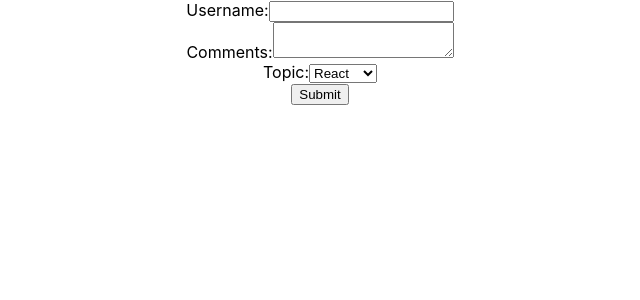
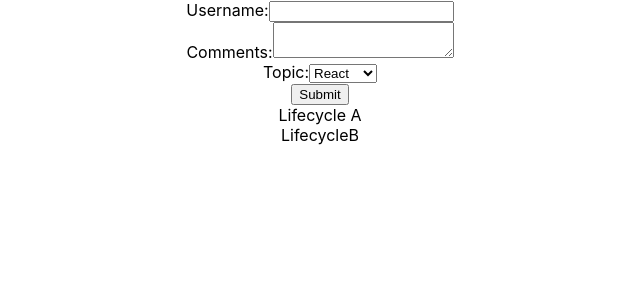
Before and after one commit to Navneet2569/Learning-React, a React (Create React App) app in the folder hello-world/: page / in a window 1280 px wide. Shown: the top 300 px of the page, without its empty margins (320-960 px from the left). Built offline with nearby package versions, Linux system fonts and the light colour scheme.

Commit message:
Component Mounting Lifecycle Methods

```diff
--- a/hello-world/src/App.js
+++ b/hello-world/src/App.js
@@ -14,6 +14,7 @@
 import Stylesheets from "./components/Stylesheets";
 import Inline from "./components/Inline";
 import Form from "./components/Form";
+import LifecycleA from "./components/LifecycleA";
 
 function App() {
   return (
@@ -50,6 +51,8 @@
       <Inline /> */}
 
       <Form />
+
+      <LifecycleA />
     </div>
   );
 }
--- /dev/null
+++ b/hello-world/src/components/LifecycleA.js
@@ -0,0 +1,34 @@
+import React, { Component } from "react";
+import LifecycleB from "./LifecycleB";
+
+class LifecycleA extends Component {
+  constructor(props) {
+    super(props);
+
+    this.state = {
+      name: "Navneet",
+    };
+    console.log("LifecycleA constructor");
+  }
+
+  static getDerivedStateFromProps(props, state) {
+    console.log("LifecycleA getDerivedStateFromProps");
+    return null;
+  }
+
+  componentDidMount() {
+    console.log("LifecycleA componentDidMount");
+  }
+
+  render() {
+    console.log("LifecycleA render");
+    return (
+      <div>
+        Lifecycle A
+        <LifecycleB />
+      </div>
+    );
+  }
+}
+
+export default LifecycleA;
--- /dev/null
+++ b/hello-world/src/components/LifecycleB.js
@@ -0,0 +1,25 @@
+import React, { Component } from "react";
+
+class LifecycleB extends Component {
+  constructor(props) {
+    super(props);
+
+    this.state = {
+      name: "Navneet",
+    };
+    console.log("LifecycleB constructor");
+  }
+  static getDerivedStateFromProps(props, state) {
+    console.log("LifecycleB getDerivedFormProps");
+    return null;
+  }
+  componentDidMount() {
+    console.log("LifecycleB componentDidMount");
+  }
+  render() {
+    console.log("LifecycleB render");
+    return <div>LifecycleB</div>;
+  }
+}
+
+export default LifecycleB;
```
